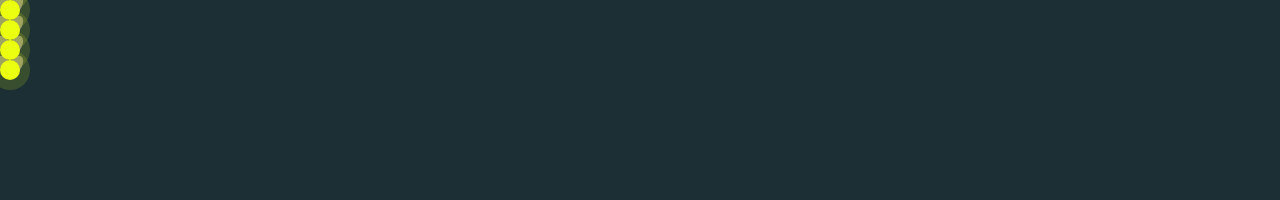
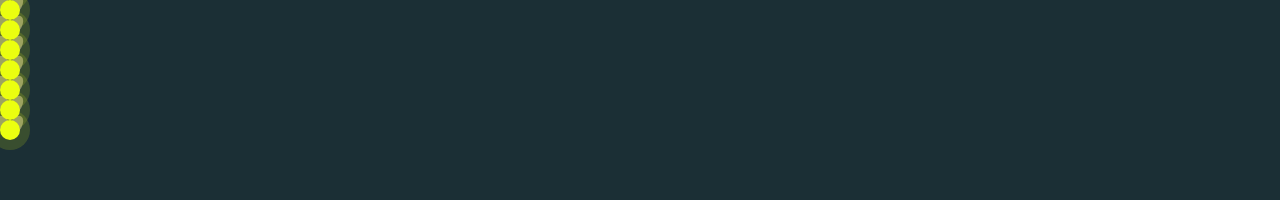
Before and after one commit to brennenbull/soundfly, a React (Create React App) app: page / in a window 1280 px wide. Shown: the part 300-500 px from the top of the page. Built offline with nearby package versions, Linux system fonts and the light colour scheme.

Commit message:
updating songs and file names

```diff
--- a/src/App.js
+++ b/src/App.js
@@ -43,6 +43,9 @@ class App extends Component {
         <Firefly onClick={()=>this.clickBug("https://open.spotify.com/embed/track/59WTZPf9NQqv3PPSxwDTJq")} />
         <Firefly onClick={()=>this.clickBug("https://open.spotify.com/embed/track/79u7wxpk5WvcLqiOPj94c2")} />
         <Firefly onClick={()=>this.clickBug("https://open.spotify.com/embed/track/3zBhihYUHBmGd2bcQIobrF")} />
+        <Firefly onClick={()=>this.clickBug("https://open.spotify.com/embed/track/5IMtdHjJ1OtkxbGe4zfUxQ")} />
+        <Firefly onClick={()=>this.clickBug("https://open.spotify.com/embed/track/5Z8EDau8uNcP1E8JvmfkZe")} />
+        <Firefly onClick={()=>this.clickBug("https://open.spotify.com/embed/track/4rpNjW4HXxh8o5UwS7UoWL")} />
         <MusicPlayer player={this.state.bugSong}/>
 
       </div>
```
